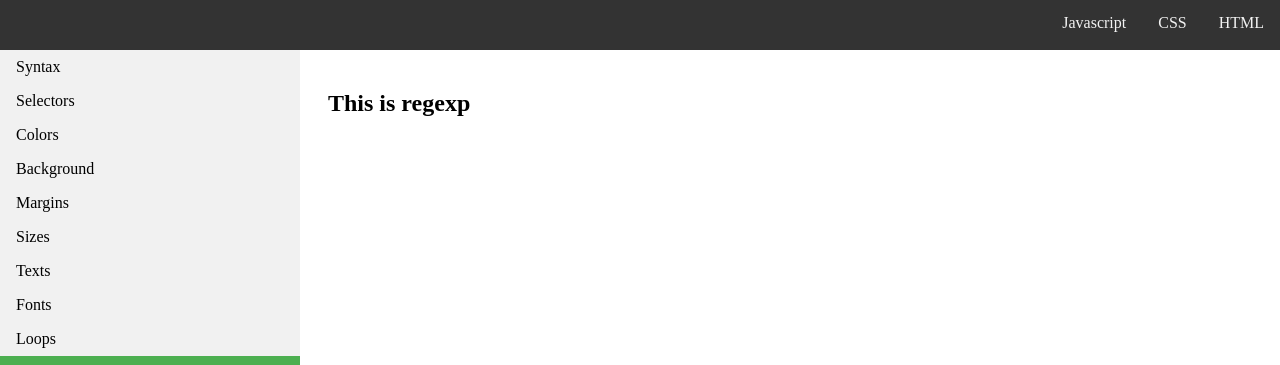
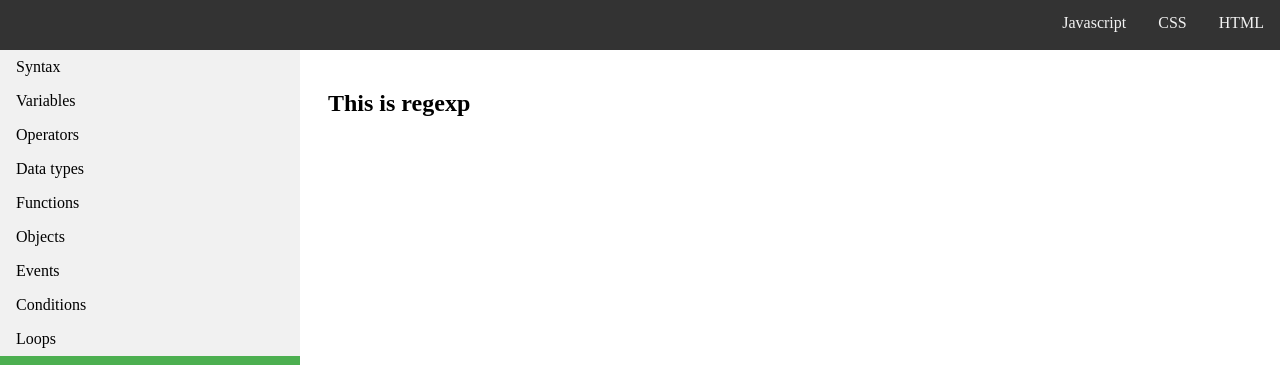
Before and after one commit to damtuanminh/htmlassignment, a plain HTML site: page js/regexp.html in a window 1280 px wide. Shown: the top 365 px of the page. Drawn offline with Linux system fonts and the light colour scheme.

Commit message:
Update regexp.html

```diff
--- a/js/regexp.html
+++ b/js/regexp.html
@@ -14,13 +14,13 @@
         <ul style="list-style-type: none; margin: 0; padding: 0; width: 300px; background-color: #f1f1f1; height: 100%; position: fixed; overflow: auto;">
             <li>
                 <a style="display: block; color: #000; padding: 8px 16px; text-decoration: none;" href="../js/syntax.html">Syntax</a>
-                <a style="display: block; color: #000; padding: 8px 16px; text-decoration: none;" href="../js/selectors.html">Selectors</a>
-                <a style="display: block; color: #000; padding: 8px 16px; text-decoration: none;" href="../js/colors.html">Colors</a>
-                <a style="display: block; color: #000; padding: 8px 16px; text-decoration: none;" href="../js/backgrounds.html">Background</a>
-                <a style="display: block; color: #000; padding: 8px 16px; text-decoration: none;" href="../js/margins.html">Margins</a>
-                <a style="display: block; color: #000; padding: 8px 16px; text-decoration: none;" href="../js/sizes.html">Sizes</a>
-                <a style="display: block; color: #000; padding: 8px 16px; text-decoration: none;" href="../js/texts.html">Texts</a>
-                <a style="display: block; color: #000; padding: 8px 16px; text-decoration: none;" href="../js/fonts.html">Fonts</a>
+                <a style="display: block; color: #000; padding: 8px 16px; text-decoration: none;" href="../js/variables.html">Variables</a>
+                <a style="display: block; color: #000; padding: 8px 16px; text-decoration: none;" href="../js/operators.html">Operators</a>
+                <a style="display: block; color: #000; padding: 8px 16px; text-decoration: none;" href="../js/data_types.html">Data types</a>
+                <a style="display: block; color: #000; padding: 8px 16px; text-decoration: none;" href="../js/functions.html">Functions</a>
+                <a style="display: block; color: #000; padding: 8px 16px; text-decoration: none;" href="../js/objects.html">Objects</a>
+                <a style="display: block; color: #000; padding: 8px 16px; text-decoration: none;" href="../js/events.html">Events</a>
+                <a style="display: block; color: #000; padding: 8px 16px; text-decoration: none;" href="../js/conditions.html">Conditions</a>
                 <a style="display: block; color: #000; padding: 8px 16px; text-decoration: none;" href="../js/loops.html">Loops</a>
                 <a style="display: block; padding: 8px 16px; color: white; text-decoration: none; background-color: #4CAF50;" href="../js/regexp.html">RegExp</a>
             </li>
```
